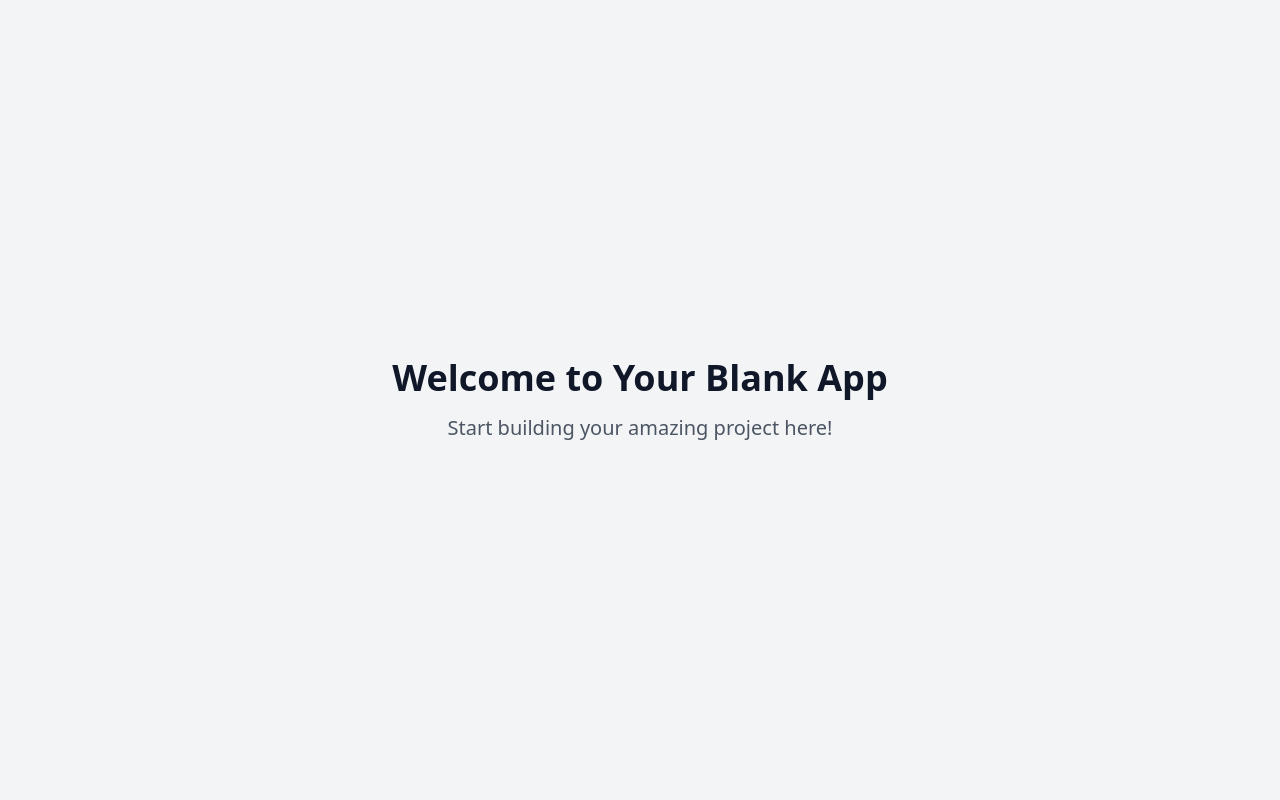
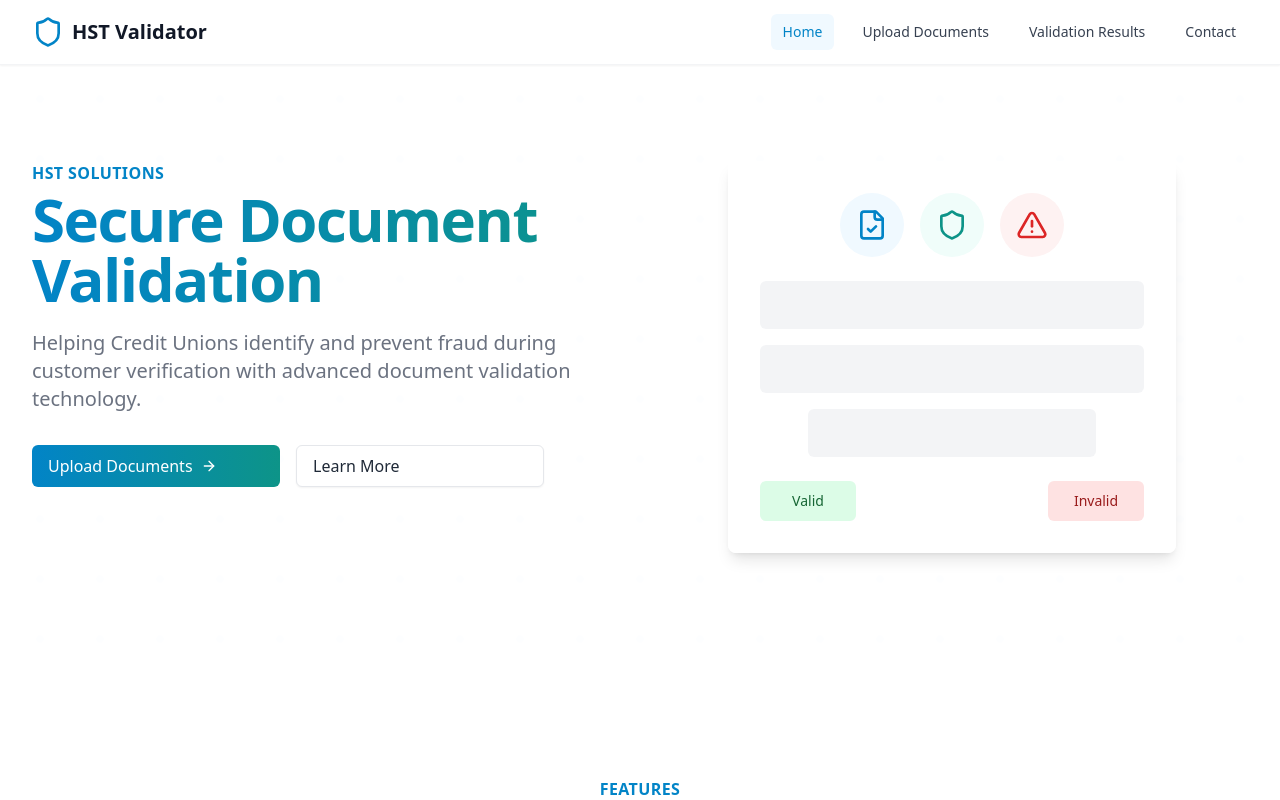
Before and after one commit to MuhammadAman02/hst-ai-fc4ee471-3d69-49c4-acf8-d163f195adf6, a React (Vite) app: page / in a window 1280 px wide. Shown: the top 800 px of the page. Built offline with nearby package versions, Linux system fonts and the light colour scheme.

Commit message:
update file

```diff
--- a/src/pages/Index.tsx
+++ b/src/pages/Index.tsx
@@ -1,12 +1,17 @@
-// Update this page (the content is just a fallback if you fail to update the page)
+import Hero from "../components/home/Hero";
+import Features from "../components/home/Features";
+import Navbar from "../components/layout/Navbar";
+import Footer from "../components/layout/Footer";
 
 const Index = () => {
   return (
-    <div className="min-h-screen flex items-center justify-center bg-gray-100">
-      <div className="text-center">
-        <h1 className="text-4xl font-bold mb-4">Welcome to Your Blank App</h1>
-        <p className="text-xl text-gray-600">Start building your amazing project here!</p>
-      </div>
+    <div className="min-h-screen flex flex-col">
+      <Navbar />
+      <main className="flex-grow">
+        <Hero />
+        <Features />
+      </main>
+      <Footer />
     </div>
   );
 };
```
